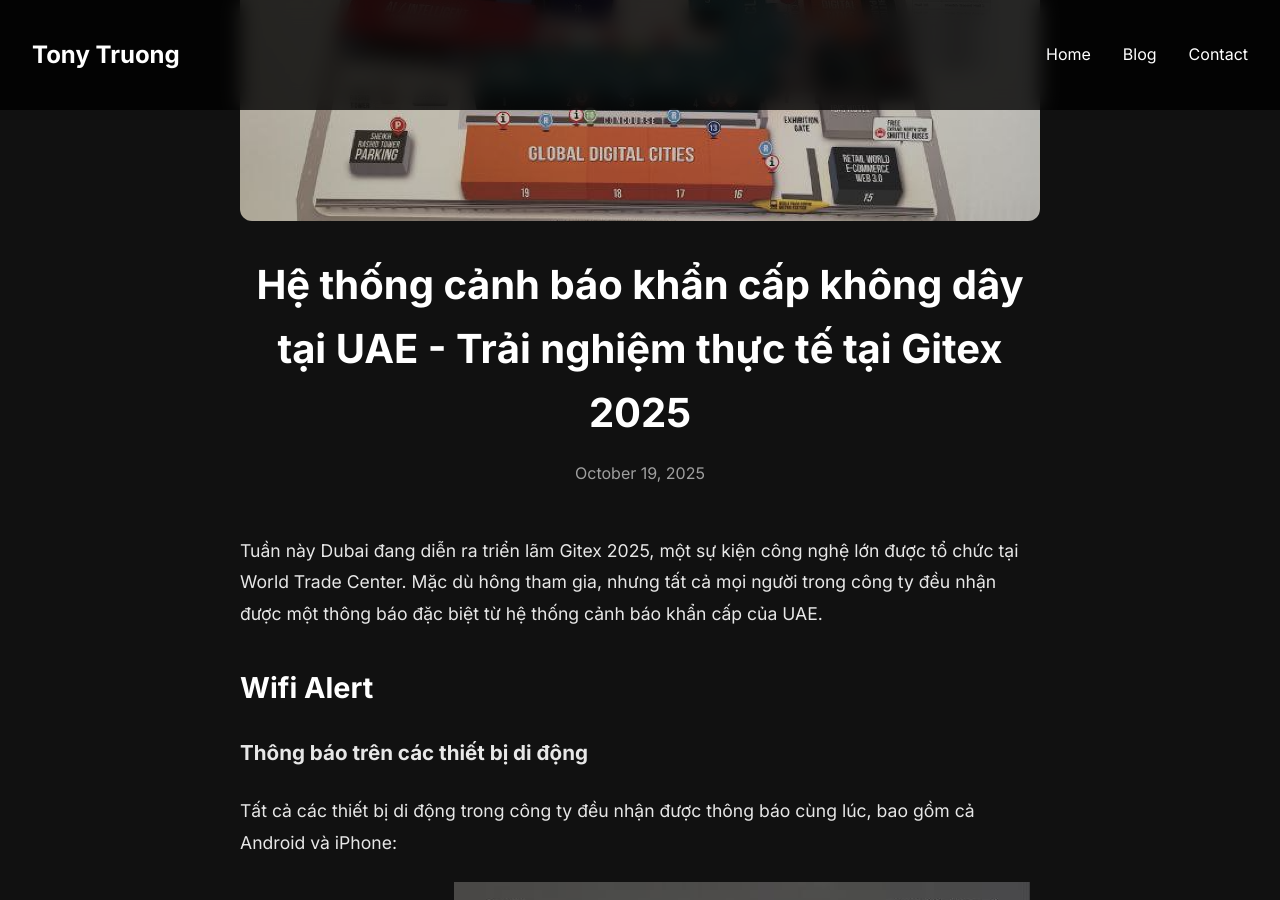
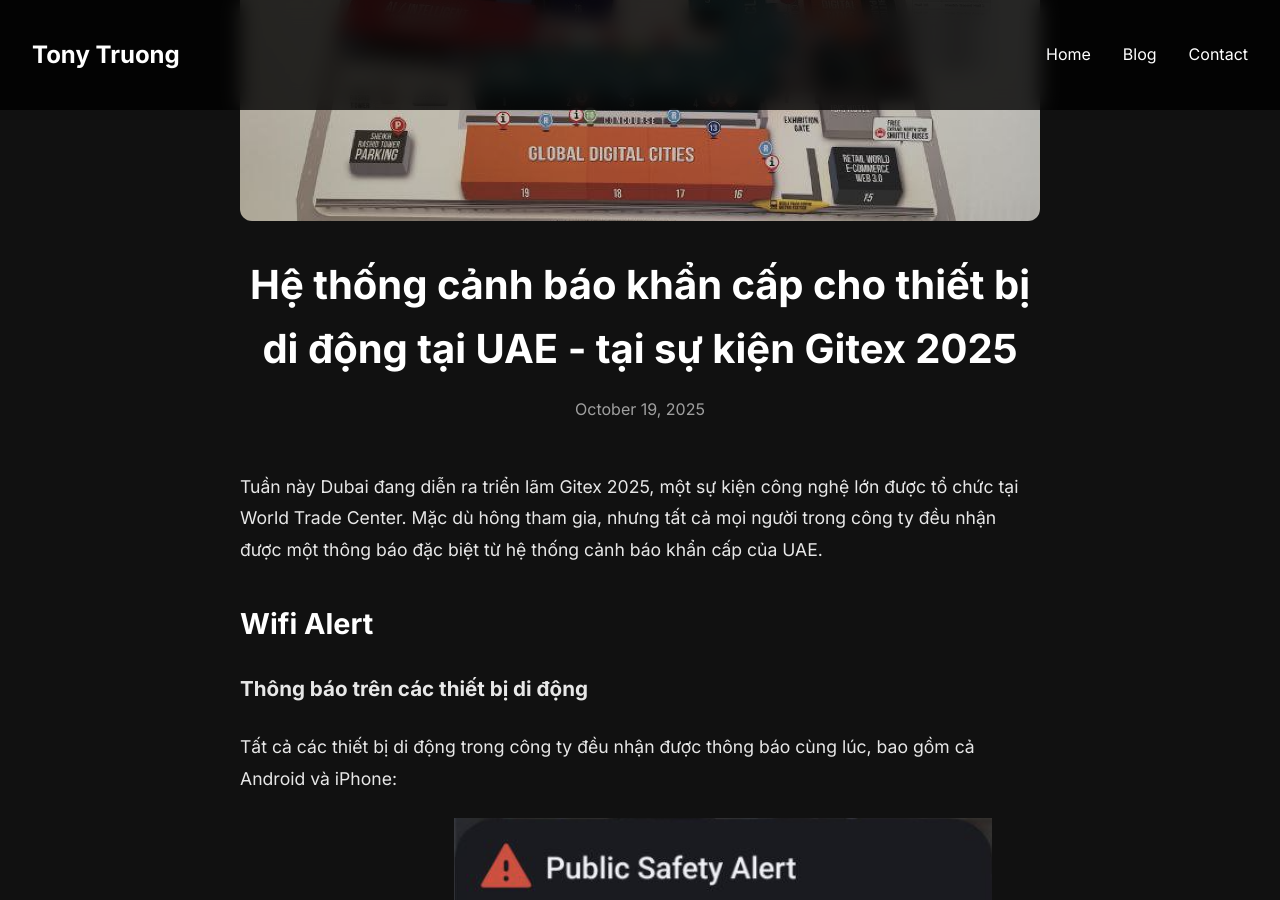
Before and after one commit to sicay1/blog, a Jekyll site: the page built from _posts/2025-10-19-he-thong-canh-bao-khan-cap-uae-gitex-2025.md, in a window 1280 px wide and 900 px high, scrolled down 311 px. Built offline with Jekyll 4.4.1, drawn with Linux system fonts in a browser that asks for light colours; part of the change alters nothing that is shown.

Commit message:
fix post image no display

```diff
--- a/_posts/2025-10-19-he-thong-canh-bao-khan-cap-uae-gitex-2025.md
+++ b/_posts/2025-10-19-he-thong-canh-bao-khan-cap-uae-gitex-2025.md
@@ -1,10 +1,10 @@
 ---
 layout: post
-title: "Hệ thống cảnh báo khẩn cấp không dây tại UAE - Trải nghiệm thực tế tại Gitex 2025"
+title: "Hệ thống cảnh báo khẩn cấp cho thiết bị di động tại UAE - tại sự kiện Gitex 2025"
 date: 2025-10-19
 categories: [technology, uae, emergency-alert]
 thumbnail: /assets/images/posts/gitex.png
-excerpt: Khám phá hệ thống cảnh báo khẩn cấp không dây của UAE qua trải nghiệm thực tế trong tuần triển lãm Gitex 2025 tại Dubai.
+excerpt: Khám phá hệ thống cảnh báo khẩn cấp thiết bị di động của UAE qua trải nghiệm thực tế trong tuần triển lãm Gitex 2025 tại Dubai.
 ---
 
 Tuần này Dubai đang diễn ra triển lãm Gitex 2025, một sự kiện công nghệ lớn được tổ chức tại World Trade Center. Mặc dù hông tham gia, nhưng tất cả mọi người trong công ty đều nhận được một thông báo đặc biệt từ hệ thống cảnh báo khẩn cấp của UAE.
@@ -16,10 +16,10 @@ Tuần này Dubai đang diễn ra triển lãm Gitex 2025, một sự kiện cô
 Tất cả các thiết bị di động trong công ty đều nhận được thông báo cùng lúc, bao gồm cả Android và iPhone:
 
 **Thông báo trên Android:**
-![Android phone alert](/assets/images/posts/wifialert_android_screen_notify.jpg)
+![Android phone alert]({{ site.url }}/assets/images/posts/wifialert_android_screen_notify.png)
 
 **Thông báo trên iPhone:**
-![IOS phone alert](/assets/images/posts/wifialert_ios_screen_notify.png)
+![IOS phone alert]({{ site.url }}/assets/images/posts/wifialert_ios_screen_notify.png)
 
 ### Nguồn gốc thông báo từ đâu?
 
@@ -31,17 +31,17 @@ Ban đầu tôi nghĩ thông báo này đến từ SIM DU (nhà mạng địa ph
 
 Sau khi kiểm tra trong Settings, tôi phát hiện ra rằng iOS có sẵn tính năng này trong phần Notifications. Điều này có thể do Apple đã tích hợp sẵn cho các thiết bị bán tại UAE theo yêu cầu của chính phủ địa phương.
 
-![IOS Settings](/assets/images/posts/wifialert_ios_1.png)
-![IOS Notifications](/assets/images/posts/wifialert_ios_2.png)
+![IOS Settings]({{ site.url }}/assets/images/posts/wifialert_ios_1.png)
+![IOS Notifications]({{ site.url }}/assets/images/posts/wifialert_ios_2.png)
 
 ### Trên Android
 
 Tương tự, Android (máy mua tại Việt Nam) cũng có tính năng này trong phần Lock screen notification và Wireless Emergency Alerts:
 
-![Android Settings](/assets/images/posts/wifialert_android_1.jpg)
-![Android Screen Lock](/assets/images/posts/wifialert_android_2.jpg)
-![Android Wireless Emergency Alerts](/assets/images/posts/wifialert_android_3.jpg)
-![Android Emergency Alert History](/assets/images/posts/wifialert_android_4.jpg)
+![Android Settings]({{ site.url }}/assets/images/posts/wifialert_android_1.png)
+![Android Screen Lock]({{ site.url }}/assets/images/posts/wifialert_android_2.png)
+![Android Wireless Emergency Alerts]({{ site.url }}/assets/images/posts/wifialert_android_3.png)
+![Android Emergency Alert History]({{ site.url }}/assets/images/posts/wifialert_android_4.png)
 
 ## Tìm hiểu về hệ thống cảnh báo khẩn cấp UAE
 
```
Also changed, not shown: assets/images/posts/wifialert_android_1.jpg (deleted), assets/images/posts/wifialert_android_1.png (added), assets/images/posts/wifialert_android_2.jpg (deleted), assets/images/posts/wifialert_android_2.png (added), assets/images/posts/wifialert_android_3.jpg (deleted), assets/images/posts/wifialert_android_3.png (added), assets/images/posts/wifialert_android_4.jpg (deleted), assets/images/posts/wifialert_android_4.png (added), assets/images/posts/wifialert_android_screen_notify.jpg (deleted), assets/images/posts/wifialert_android_screen_notify.png (added), assets/images/posts/wifialert_ios_screen_notify.png.
